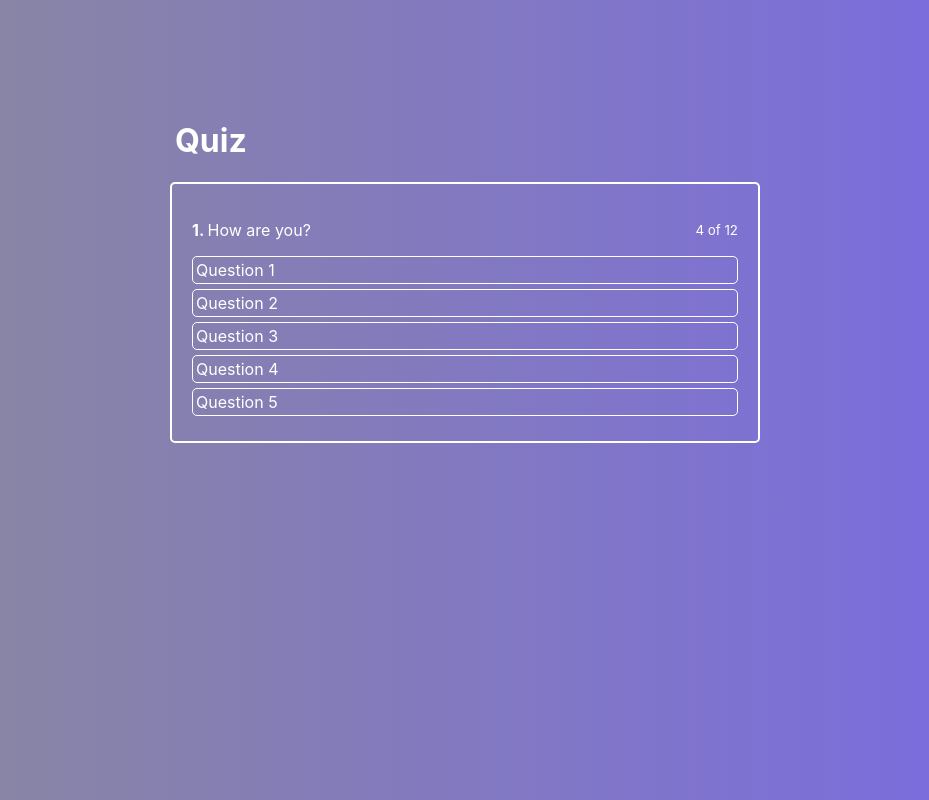
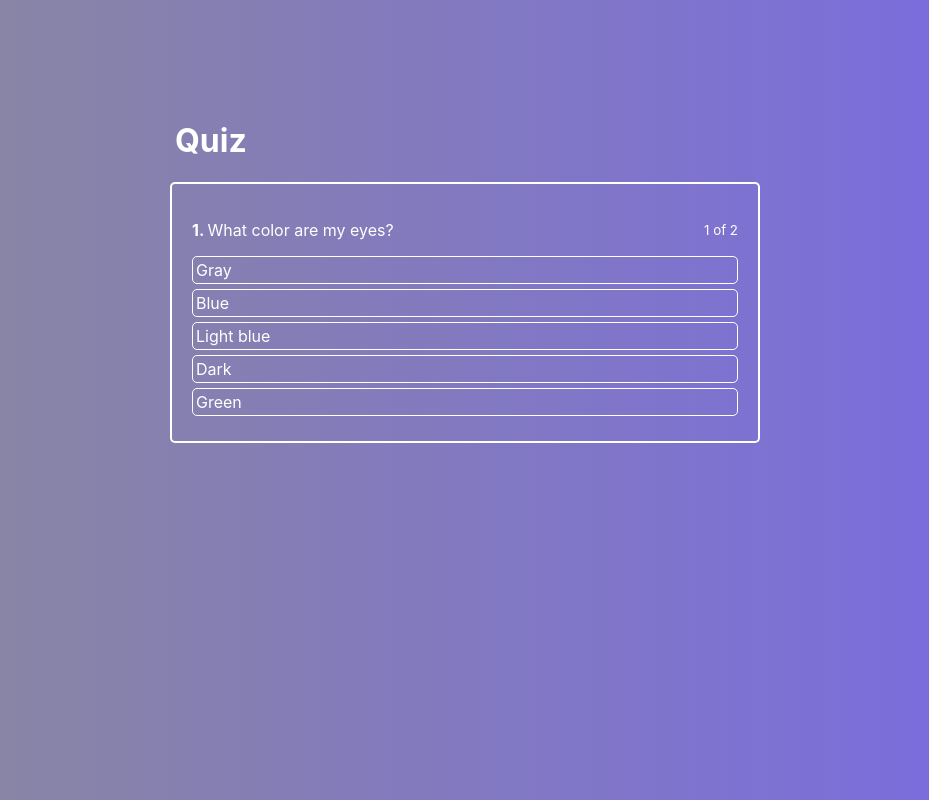
Before and after one commit to Artem-Zhuravlev/react-quitz, a React (Create React App) app: page / in a window 1280 px wide. Shown: the whole page, without its empty margins (175-1104 px from the left). Built offline with nearby package versions, Linux system fonts and the light colour scheme.

Commit message:
add onAnswerClickHandler in the Quiz component

```diff
--- a/src/components/ActiveQuiz/ActiveQuiz.js
+++ b/src/components/ActiveQuiz/ActiveQuiz.js
@@ -8,12 +8,18 @@ const ActiveQuiz = props => {
     <div className="ActiveQuiz">
       <p className="Question">
         <span>
-          <strong>1. </strong>
-          How are you?
+          <strong>{props.answerNumber}. </strong>
+          {props.question}
         </span>
-        <small>4 of 12</small>
+        <small>
+          {props.answerNumber} of {props.quizLength}
+        </small>
       </p>
-      <AnswersList answers={props.answers} />
+      <AnswersList
+        answers={props.answers}
+        onAnswerClick={props.onAnswerClick}
+        state={props.state}
+      />
     </div>
   );
 };
--- a/src/components/ActiveQuiz/AnswersList/AnswerItem/AnswerItem.css
+++ b/src/components/ActiveQuiz/AnswersList/AnswerItem/AnswerItem.css
@@ -11,3 +11,13 @@
   color: #000;
   transition: 0.4s;
 }
+
+.AnswerItem.success {
+  background-color: rgb(90, 156, 90);
+  transition: 0.5s;
+}
+
+.AnswerItem.error {
+  background-color: red;
+  transition: 0.5s;
+}
--- a/src/components/ActiveQuiz/AnswersList/AnswerItem/AnswerItem.js
+++ b/src/components/ActiveQuiz/AnswersList/AnswerItem/AnswerItem.js
@@ -2,7 +2,22 @@ import React from "react";
 import "./AnswerItem.css";
 
 const AnswerItem = props => {
-  return <li className="AnswerItem">{props.answers.text}</li>;
+  const cls = ["AnswerItem"];
+
+  if (props.state) {
+    cls.push(props.state);
+  }
+
+  return (
+    <li
+      className={cls.join(" ")}
+      onClick={() => {
+        props.onAnswerClick(props.answers.id);
+      }}
+    >
+      {props.answers.text}
+    </li>
+  );
 };
 
 export default AnswerItem;
--- a/src/components/ActiveQuiz/AnswersList/AnswersList.js
+++ b/src/components/ActiveQuiz/AnswersList/AnswersList.js
@@ -7,7 +7,12 @@ const AnswersList = props => {
   return (
     <ul className="AnswersList">
       {props.answers.map((item, index) => (
-        <AnswerItem answers={item} key={index} />
+        <AnswerItem
+          answers={item}
+          key={index}
+          onAnswerClick={props.onAnswerClick}
+          state={props.state ? props.state[item.id] : null}
+        />
       ))}
     </ul>
   );
--- a/src/containers/Quiz/Quiz.js
+++ b/src/containers/Quiz/Quiz.js
@@ -5,24 +5,99 @@ import ActiveQuiz from "../../components/ActiveQuiz/ActiveQuiz";
 
 class Quiz extends Component {
   state = {
+    isFinished: false,
+    activeQuestion: 0,
+    answerState: null,
     quiz: [
       {
+        question: "What color are my eyes?",
+        rightAnswerId: 2,
+        id: 1,
         answers: [
-          { text: "Question 1" },
-          { text: "Question 2" },
-          { text: "Question 3" },
-          { text: "Question 4" },
-          { text: "Question 5" }
+          { text: "Gray", id: 1 },
+          { text: "Blue", id: 2 },
+          { text: "Light blue", id: 3 },
+          { text: "Dark", id: 4 },
+          { text: "Green", id: 5 }
+        ]
+      },
+      {
+        question: "In which year was founded St. Petersburg",
+        rightAnswerId: 4,
+        id: 2,
+        answers: [
+          { text: "1701", id: 1 },
+          { text: "1805", id: 2 },
+          { text: "1990", id: 3 },
+          { text: "1703", id: 4 },
+          { text: "1622", id: 5 }
         ]
       }
     ]
   };
+
+  onAnswerClickHandler = answerId => {
+    if (this.state.answerState) {
+      const key = Object.keys(this.state.answerState)[0];
+
+      if (this.state.answerState[key] === "success") {
+        return;
+      }
+    }
+
+    const question = this.state.quiz[this.state.activeQuestion];
+
+    if (question.rightAnswerId === answerId) {
+      this.setState({
+        answerState: {
+          [answerId]: "success"
+        }
+      });
+
+      const timeout = window.setTimeout(() => {
+        if (this.isQuizFinished()) {
+          this.setState({
+            isFinished: true
+          });
+        } else {
+          this.setState({
+            activeQuestion: this.state.activeQuestion + 1,
+            answerState: null
+          });
+        }
+
+        window.clearTimeout(timeout);
+      }, 1000);
+    } else {
+      this.setState({
+        answerState: {
+          [answerId]: "error"
+        }
+      });
+    }
+  };
+
+  isQuizFinished() {
+    return this.state.activeQuestion === this.state.quiz.length;
+  }
   render() {
     return (
       <div className="Quiz">
         <div className="QuizWrapper">
           <h1>Quiz</h1>
-          <ActiveQuiz answers={this.state.quiz[0].answers} />
+
+          {this.state.isFinished ? (
+            <h1>Finished</h1>
+          ) : (
+            <ActiveQuiz
+              answers={this.state.quiz[this.state.activeQuestion].answers}
+              question={this.state.quiz[this.state.activeQuestion].question}
+              onAnswerClick={this.onAnswerClickHandler}
+              quizLength={this.state.quiz.length}
+              answerNumber={this.state.activeQuestion + 1}
+              state={this.state.answerState}
+            />
+          )}
         </div>
       </div>
     );
```
